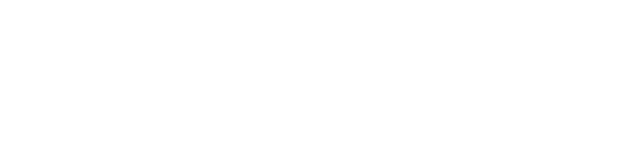
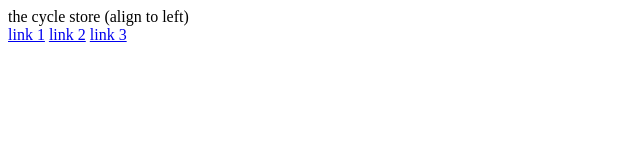
Before and after one commit to I-s-aac/the-cycle-store, a plain HTML site: page index.html in a window 1280 px wide. Shown: the whole page, without its empty margins (0-640 px from the left). Drawn offline with Linux system fonts and the light colour scheme.

Commit message:
started working on adding in header, with navigation on it Tue, Aug 20, 2024  8:45:25 AM

```diff
--- a/index.html
+++ b/index.html
@@ -11,6 +11,16 @@
 
     <body>
 
+        <header>
+            <div class="align-left">the cycle store (align to left)</div>
+            <div class="align-right">
+                <nav> <!--style these as separate buttons later-->
+                    <a href="#">link 1</a>
+                    <a href="#">link 2</a>
+                    <a href="#">link 3</a>
+                </nav>
+            </div>
+        </header>
 
 
     </body>
```
